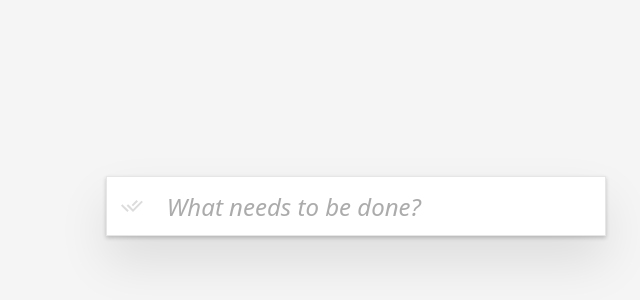
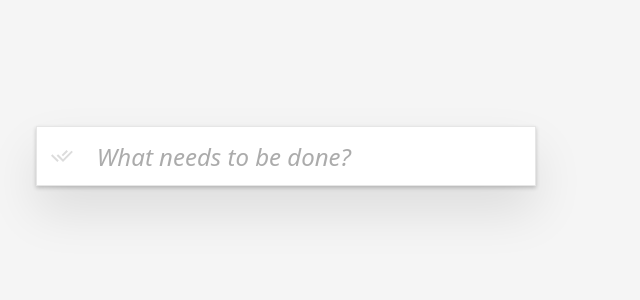
Before and after one commit to Z-zenos/Angular-Todo, an Angular app: page /all in a window 1280 px wide. Shown: the part 194-494 px from the top of the page, without its empty margins (284-924 px from the left). Built offline with nearby package versions, Linux system fonts and the light colour scheme.

Commit message:
Sticky app

```diff
--- a/src/app/app.component.css
+++ b/src/app/app.component.css
@@ -1,9 +1,8 @@
 .todo-container {
   width: 500px;
-  position: absolute;
-  left: 50%;
-  top: 50%;
-  transform: translate(-50%, -50%);
+  position: sticky;
+  margin-left: 25%;
+  margin-top: 25%;
   box-shadow: 0 2px 4px 0 rgba(0, 0, 0, 0.2), 0 25px 50px 0 rgba(0, 0, 0, 0.1);
   background: #fff;
 }
```
